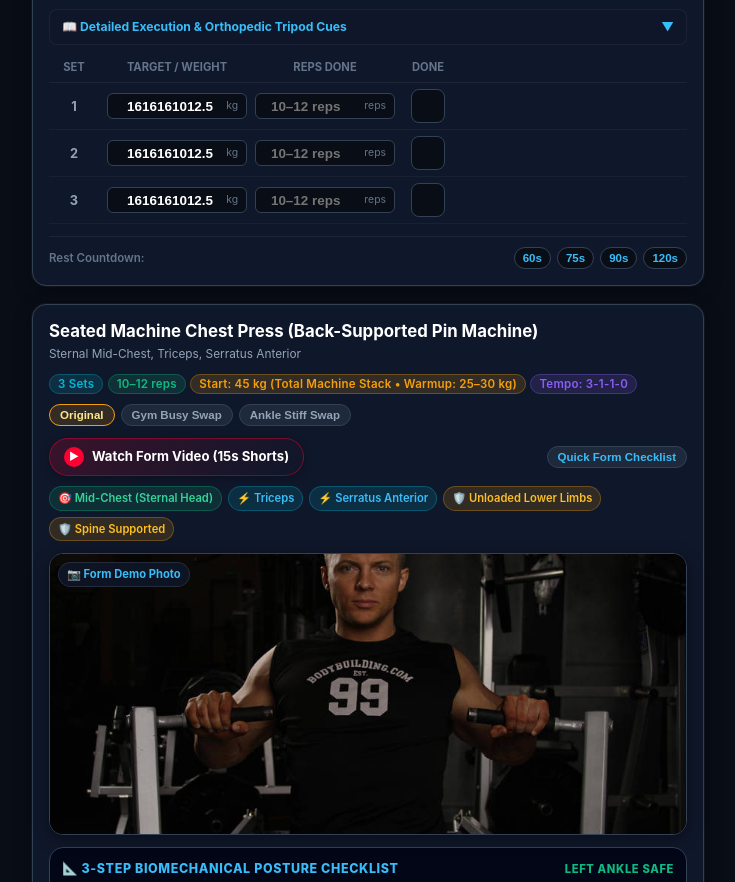
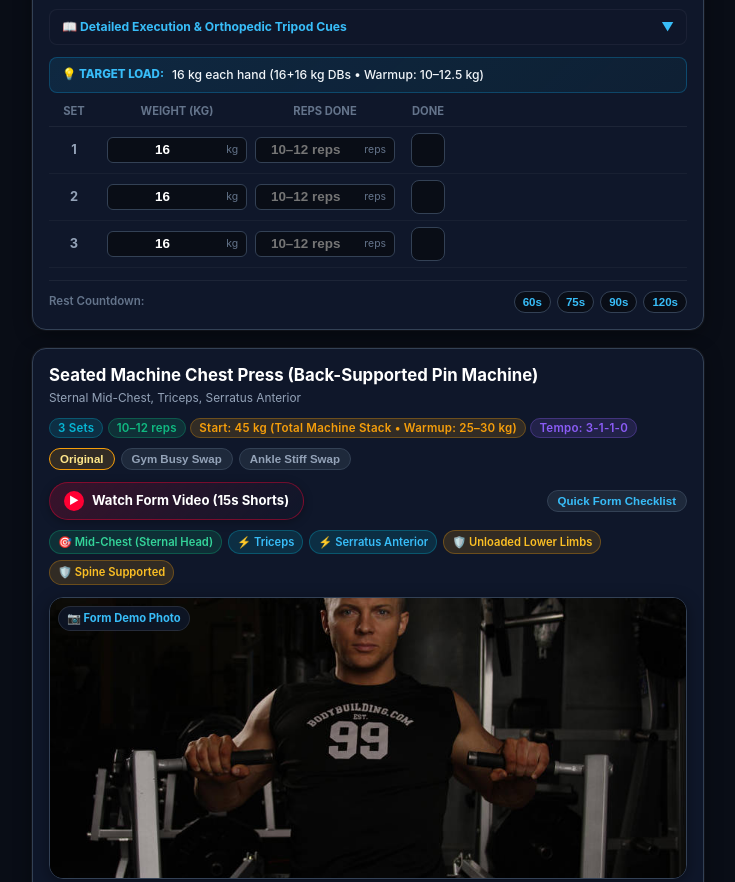
Before and after one commit to JayChauhanMerwada/ankleguard-coach, a plain HTML site: page index.html in a window 1280 px wide. Shown: the part 1676-2558 px from the top of the page, without its empty margins (272-1007 px from the left). Drawn offline with Linux system fonts and the light colour scheme.

Commit message:
fix: replace bent-over photo with standing cable lateral raise and fix 141414810 input parsing bug

```diff
--- a/app.js
+++ b/app.js
@@ -899,10 +899,15 @@ function renderWorkoutTab() {
         </div>
 
         <!-- Interactive Sets Table -->
+        <div class="weight-instruction-banner">
+          <span class="weight-instruction-badge">💡 Target Load:</span>
+          <span class="weight-instruction-text">${phaseInfo.weightKg}</span>
+        </div>
+
         <div class="sets-table-wrapper">
           <div class="sets-table-header">
             <div>Set</div>
-            <div>Target / Weight</div>
+            <div>Weight (kg)</div>
             <div>Reps Done</div>
             <div>Done</div>
           </div>
@@ -912,14 +917,25 @@ function renderWorkoutTab() {
       const setKey = `${today}_${ex.id}_${s}`;
       const isCompleted = !!appState.completedSets[setKey];
       const savedData = appState.actualSetData[setKey] || {};
-      const defaultWeight = phaseInfo.weightKg.replace(/[^0-9.]/g, "") || "";
+
+      // Clean numeric weight extraction (e.g. extracts "14" from "14 kg each hand...")
+      const cleanTargetMatch = String(phaseInfo.weightKg || "").match(/([0-9]+(?:\.[0-9]+)?)/);
+      const defaultWeight = cleanTargetMatch ? cleanTargetMatch[1] : "";
+
+      // Auto-sanitize corrupted string concatenations (e.g. 141414810) from previous bug
+      let currentWeightVal = (savedData.weight !== undefined && savedData.weight !== null && savedData.weight !== "")
+        ? savedData.weight
+        : defaultWeight;
+      if (currentWeightVal && parseFloat(currentWeightVal) > 500) {
+        currentWeightVal = defaultWeight;
+      }
 
       html += `
         <div class="set-row ${isCompleted ? "done" : ""}" id="set-row-${ex.id}-${s}">
           <div class="set-index">${s + 1}</div>
           <div class="set-input-group">
-            <input type="text" class="set-input" placeholder="${phaseInfo.weightKg}"
-              value="${savedData.weight || defaultWeight}"
+            <input type="number" step="0.5" class="set-input" placeholder="${defaultWeight || 'kg'}"
+              value="${currentWeightVal}"
               oninput="handleSetDataChange('${ex.id}', ${s}, 'weight', this.value)">
             <span class="set-unit">kg</span>
           </div>
--- a/styles.css
+++ b/styles.css
@@ -819,9 +819,36 @@ body {
   color: #e2e8f0;
 }
 
+/* Weight Instruction Banner */
+.weight-instruction-banner {
+  background: linear-gradient(135deg, rgba(14, 165, 233, 0.12), rgba(6, 182, 212, 0.06));
+  border: 1px solid rgba(14, 165, 233, 0.28);
+  border-radius: var(--radius-sm);
+  padding: 8px 12px;
+  margin: 12px 0 8px 0;
+  display: flex;
+  align-items: flex-start;
+  gap: 8px;
+  font-size: 0.76rem;
+  line-height: 1.45;
+}
+
+.weight-instruction-badge {
+  font-weight: 800;
+  color: #38bdf8;
+  flex-shrink: 0;
+  font-size: 0.72rem;
+  text-transform: uppercase;
+}
+
+.weight-instruction-text {
+  color: #f1f5f9;
+  font-weight: 500;
+}
+
 /* Interactive Sets Table */
 .sets-table-wrapper {
-  margin-top: 14px;
+  margin-top: 10px;
 }
 
 .sets-table-header {
```
Also changed, not shown: assets/cable_lateral_raise.jpg.
